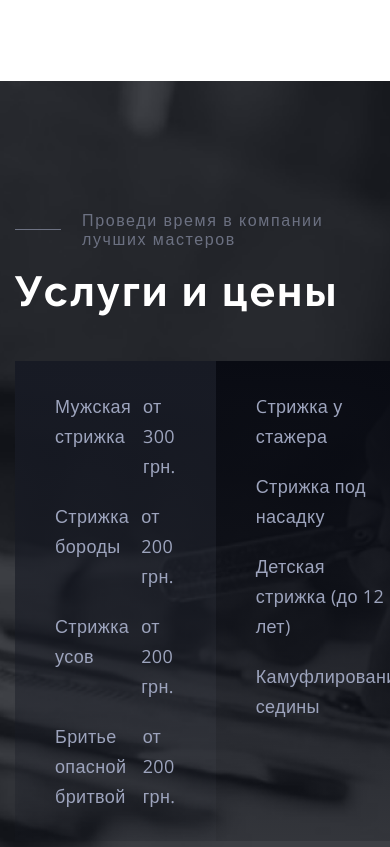
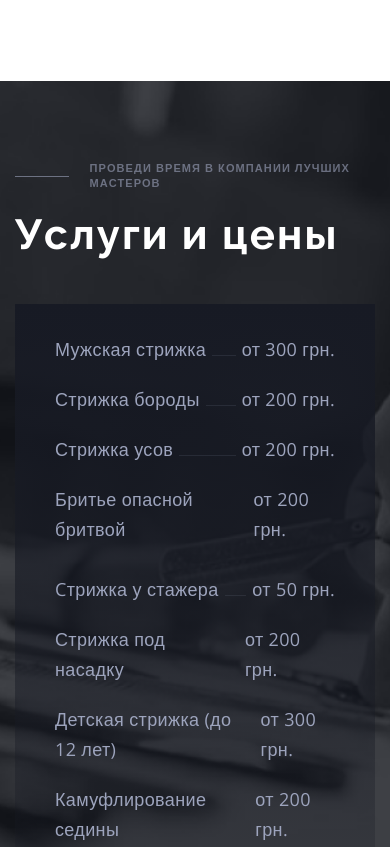
Before and after one commit to Vadym-Vasiliev/barbershop-markup-hw-05., a plain HTML site: page index.html in a window 390 px wide. Shown: the part 1268-2115 px from the top of the page. Drawn offline with nearby package versions, Linux system fonts and the light colour scheme.

Commit message:
додає планшетну версію до секції services

```diff
--- a/sass/components/_services.scss
+++ b/sass/components/_services.scss
@@ -1,6 +1,16 @@
 .services {
-  padding-top: 130px;
-  padding-bottom: 130px;
+  @media screen and (min-width: 1200px) {
+    padding-top: 130px;
+    padding-bottom: 130px;
+  }
+  @media screen and (max-width: 1199px) {
+    padding-top: 100px;
+    padding-bottom: 100px;
+  }
+  @media screen and (max-width: 767px) {
+    padding-top: 80px;
+    padding-bottom: 80px;
+  }
 
   background-color: #111319;
   background-image: url(../img/services.png);
@@ -15,7 +25,12 @@
     margin-bottom: 20px;
     display: flex;
     align-items: center;
+
+    font-weight: 600;
+    font-size: 11px;
+    line-height: 1.36;
     letter-spacing: 0.1em;
+    text-transform: uppercase;
 
     color: $after-line-text;
 
@@ -54,18 +69,38 @@
 
 .services-blocks {
   display: flex;
+  @media screen and (max-width: 1199px) {
+    margin-bottom: 50px;
+    flex-wrap: wrap;
+    background: linear-gradient(180deg, #171a24 0%, rgba(23, 26, 36, 0.2) 100%);
+  }
 
   &__list {
     flex-grow: 1;
-    margin-bottom: 50px;
     padding: 30px 40px;
 
+    @media screen and (min-width: 1200px) {
+      margin-bottom: 50px;
+    }
+
     &--light-services {
-      background: linear-gradient(180deg, #171a24 0%, rgba(23, 26, 36, 0.2) 100%);
+      @media screen and (min-width: 1200px) {
+        background: linear-gradient(180deg, #171a24 0%, rgba(23, 26, 36, 0.2) 100%);
+      }
+      @media screen and (max-width: 1199px) {
+        margin-bottom: 0;
+        padding-bottom: 0;
+      }
     }
 
     &--dark-services {
-      background: linear-gradient(180deg, #090b13 0%, rgba(9, 11, 19, 0.2) 100%);
+      @media screen and (min-width: 1200px) {
+        background: linear-gradient(180deg, #090b13 0%, rgba(9, 11, 19, 0.2) 100%);
+      }
+
+      @media screen and (max-width: 1199px) {
+        padding-top: 15;
+      }
     }
   }
 
```
Also changed, not shown: css/main.css, css/main.min.css, 2 other files.
